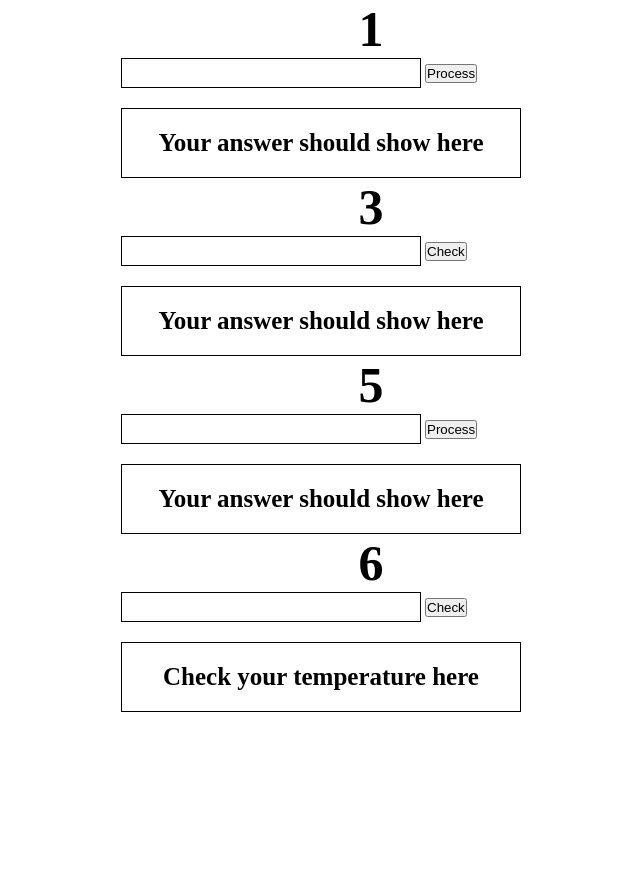
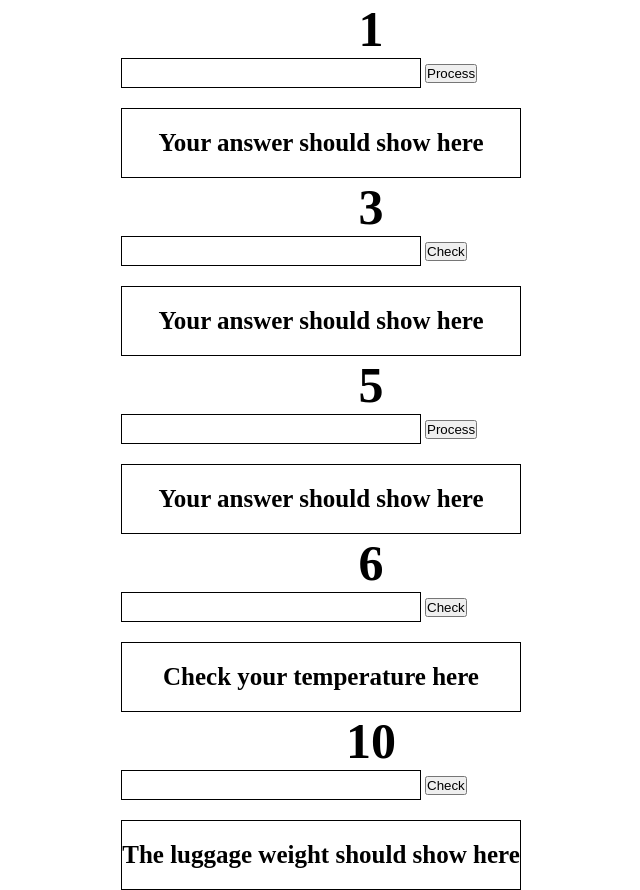
Before and after one commit to koladeFaith/Conditional-statement, a plain HTML site: page index.html in a window 1280 px wide. Shown: the whole page, without its empty margins (269-909 px from the left). Before the commit the page ends 800 px from the top, so only its background shows below. Drawn offline with Linux system fonts and the light colour scheme.

Commit message:
Conditional statement assignment completed

```diff
--- a/index.html
+++ b/index.html
@@ -29,6 +29,11 @@
      <input type="number" class="inputStyle" id="temperature" />
     <button onclick="checkTem()">Check</button>
     <div class="showAnswer" id="temAns" >Check your temperature here</div>
+     <!-- QUESTION 10 -->
+     <h1>10</h1>
+     <input type="number" class="inputStyle" id="luggage" />
+    <button onclick="luggageWeight()">Check</button>
+    <div class="showAnswer" id="weightAns" >The luggage weight should show here</div>
     <script src="script.js"></script>
   </body>
 </html>
--- a/script.js
+++ b/script.js
@@ -9,17 +9,17 @@ function processNoSpace() {
   if (spaceAdjust.value == "") {
     alert("This cannot be Empty");
   } else {
-    var text = spaceAdjust.value.trim();
+    let text = spaceAdjust.value.trim();
     noSpaceAns.innerHTML = text;
   }
 }
 // QUESTION 5
 function discountCal() {
-  var evenNo = discount.value
-  if (evenNo%2 == 0) {
-    discountAns.innerText = "You get 20% discount"
+  var evenNo = discount.value;
+  if (evenNo % 2 == 0) {
+    discountAns.innerText = "You get 20% discount";
   } else {
-     discountAns.innerText = "You did not get any discount";
+    discountAns.innerText = "You did not get any discount";
   }
 }
 
@@ -35,3 +35,15 @@ function checkTem() {
     temAns.innerText = "Hot";
   }
 }
+
+// QUESTION 10
+function luggageWeight() {
+  let luggageCheck = luggage.value;
+  if (luggageCheck < 20) {
+    weightAns.innerHTML = "UnderWeight";
+  } else if (luggageCheck >= 20 && luggageCheck < 30) {
+    weightAns.innerHTML = "Allowed";
+  } else {
+    weightAns.innerHTML = "OverWeight";
+  }
+}
```
